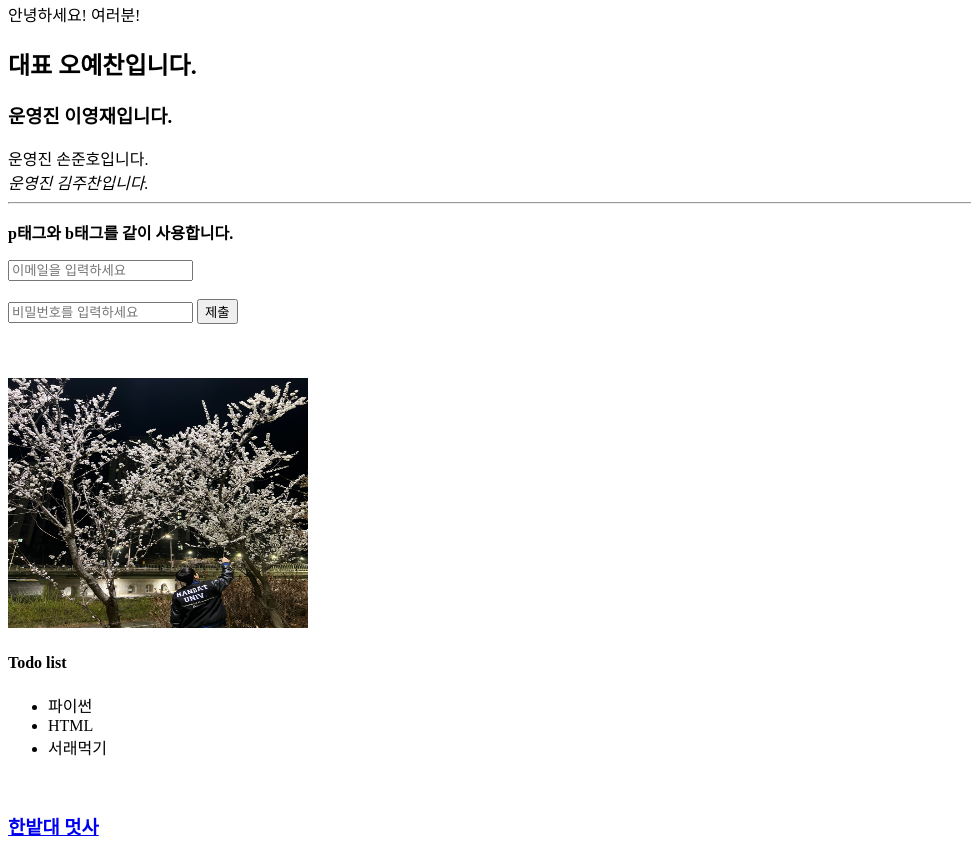
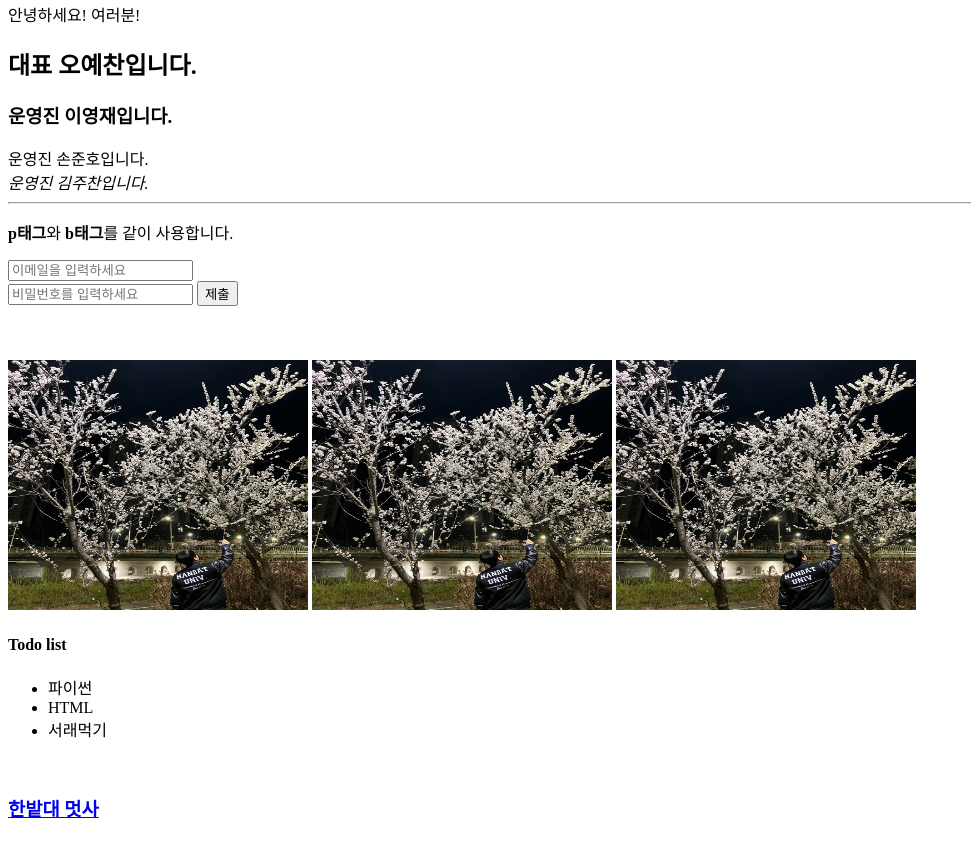
Before and after one commit to jeonghaebin/lionfirst, a plain HTML site: page index.html in a window 1280 px wide. Shown: the part 87-944 px from the top of the page, without its empty margins (0-971 px from the left). Drawn offline with Linux system fonts and the light colour scheme.

Commit message:
실습파일

```diff
--- a/index.html
+++ b/index.html
@@ -4,6 +4,8 @@
     <meta charset="UTF-8"/>
     <meta http-equiv="X-UA-Compatible" content="IE=edge"/>
     <meta name="viewport" content="width=device-width, initial-scale=1.0"/>
+
+    <!-- title 태그는 상단에 뜨는 타이틀을 바꿀 수 있어요! -->
     <title>멋사멋사</title>
 
 </head>
@@ -25,16 +27,18 @@
 
 
 
+    <!-- 한 줄 띄기 -->
+    <br>
 
-    <br> <!-- 한 줄 띄기 -->
-    <hr> <!-- 구분선 -->
+    <!-- 구분선 -->
+    <hr>
+
     <!-- p태그는 문단을 만들 수 있어요! -->
-    <p><b>p태그와 b태그를 같이 사용합니다.</b></p>
-    <!--b태그는 글씨를 굵게 해주요! -->
+    <p><b>p태그</b>와 <b>b태그</b>를 같이 사용합니다.</p>
+    <!--b태그는 글씨를 굵게 해줘요! -->
 
     <!-- input태그는 입력창을 만들 수 있죠  -->
     <input type="email" placeholder="이메일을 입력하세요">
-    <br>
     <br>
     <input type="password"placeholder="비밀번호를 입력하세요">
     <button type="submit">제출</button>
@@ -42,10 +46,13 @@
 
 
     <br><br><br><br>
-    <!-- img태그는 이미지를 띄워줘요 -->
-    <img id="yeachan" src="./오예찬.jpeg" width="300px" height="250">
+    <!-- img태그는 이미지를 띄워줘요 (src부분에 파일 위치를 입력) -->
+    <span><img src="./오예찬.jpeg" width="300px" height="250"></span>
+    <span><img src="./오예찬.jpeg" width="300px" height="250"></span>
+    <img src="./오예찬.jpeg" width="300px" height="250">
 
     <h4>Todo list</h4>
+
     <!-- ul li 태그는 목차를 만들어줘요 -->
     <ul>
         <li>파이썬</li>
@@ -57,7 +64,7 @@
 
 
     <h3><a href="http://hanbat-likelion.kr/">한밭대 멋사</a></h3>
-
+    <!-- a태그는 링크를 만들어줘요! (href속성안에 주소를 적어주면 된답니다!) -->
 
 
 
```
